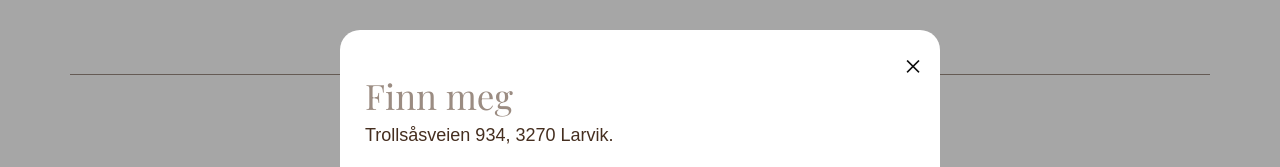
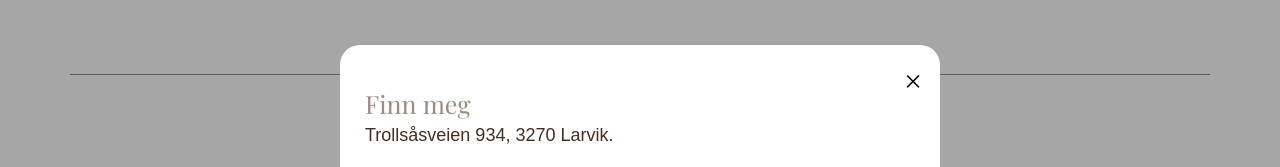
Before and after one commit to Mokki78/min, a Next.js app: page / in a window 1280 px wide. Both pictures are taken after a click on the button 640 px from the left and 6300 px from the top of the page. Shown: the part 6155-6322 px from the top of the page. Built offline with nearby package versions, Linux system fonts and the light colour scheme; a web font is replaced by a local one.

Commit message:
changed font size map and call me footer.

```diff
--- a/src/app/komponenter/Footer.tsx
+++ b/src/app/komponenter/Footer.tsx
@@ -119,7 +119,7 @@ export default function Footer() {
               ×
             </button>
 
-            <h2>Finn meg</h2>
+            <h3>Finn meg</h3>
 
             <p>
               Trollsåsveien 934, 3270 Larvik.
@@ -156,7 +156,7 @@ export default function Footer() {
               ×
             </button>
 
-            <h2>Ta kontakt</h2>
+            <h3>Ta kontakt</h3>
 
             <ContactForm />
           </div>
@@ -182,7 +182,7 @@ export default function Footer() {
               ×
             </button>
 
-            <h2>Ring meg</h2>
+            <h3>Ring meg</h3>
 
             <p className="phone-number">
 
```
